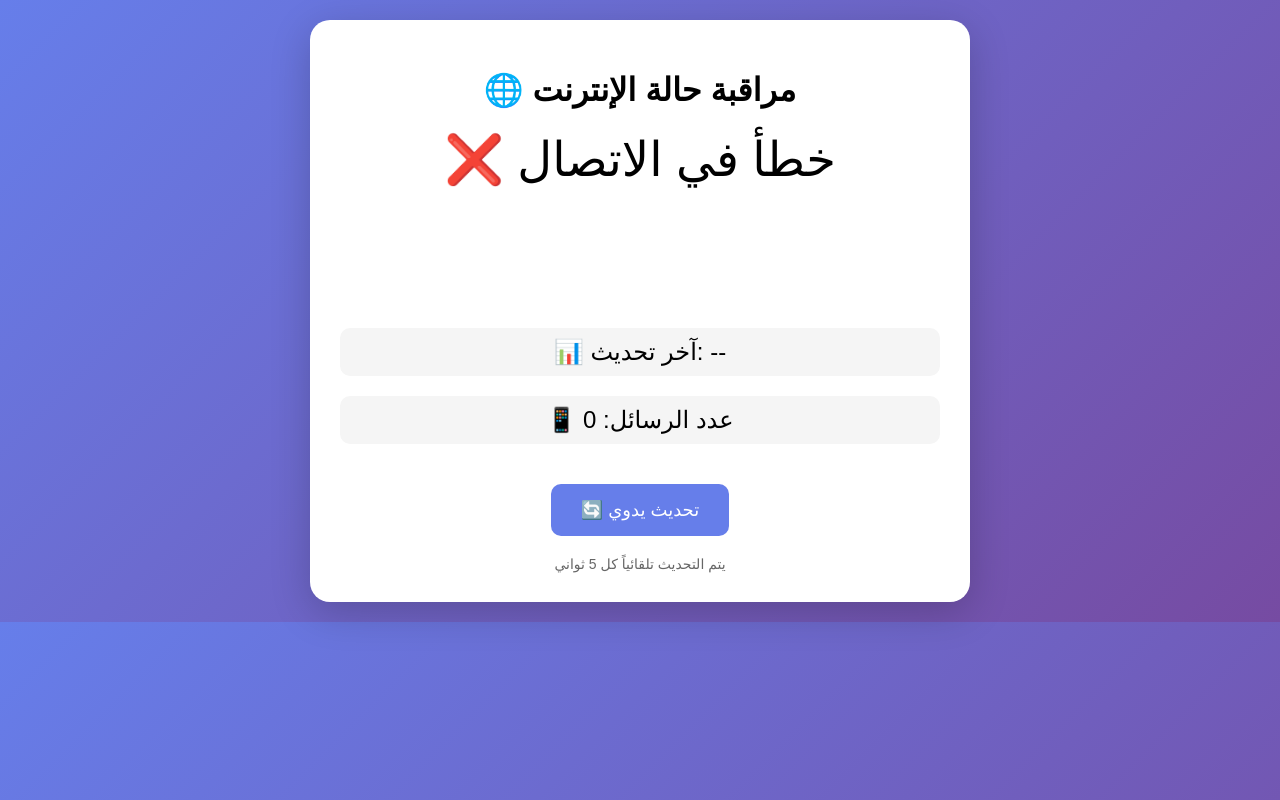
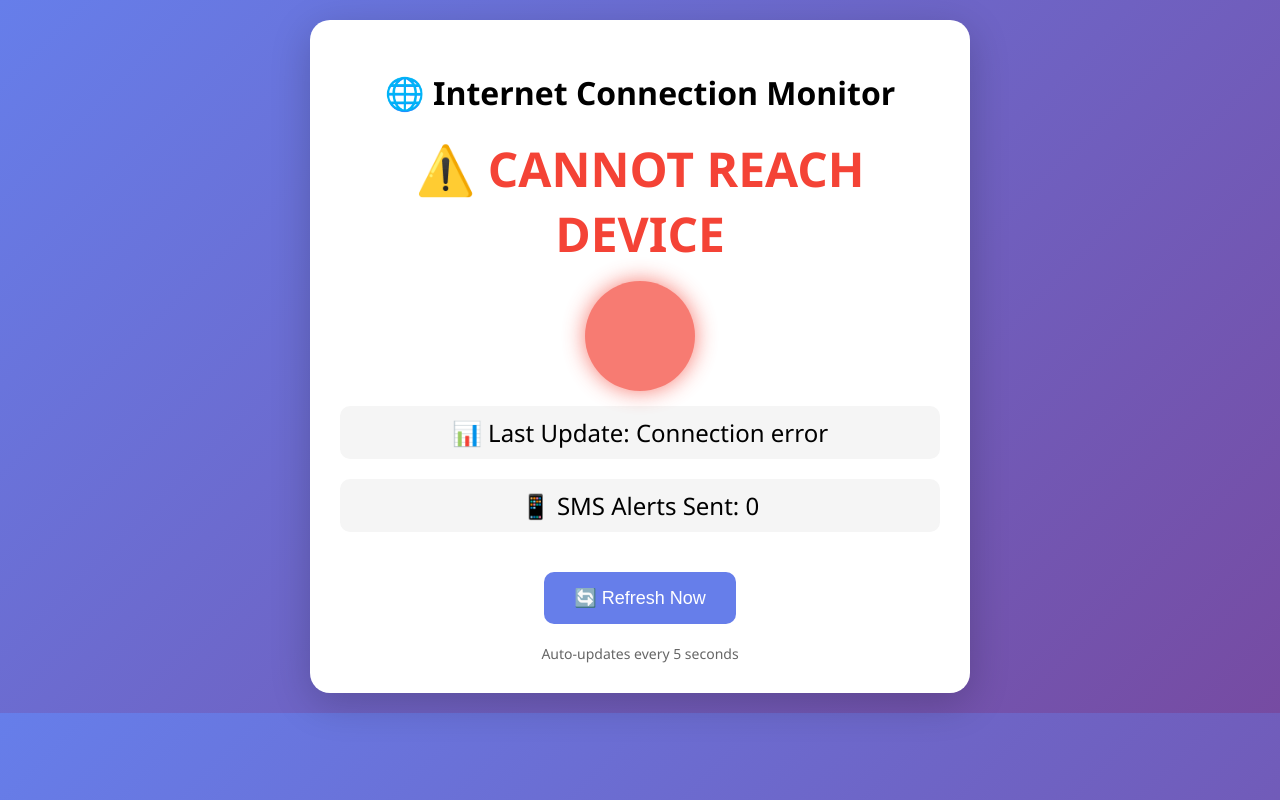
Before and after one commit to foaudsaweri3/todolist, a plain HTML site: page index.html in a window 1280 px wide. Drawn offline with Linux system fonts and the light colour scheme; no server answers.

Commit message:
Update index.html

```diff
--- a/index.html
+++ b/index.html
@@ -1,158 +1,104 @@
 <!DOCTYPE html>
-<html>
+<html lang="en"> <!-- changed language to English -->
 <head>
-    <title>Internet Monitor</title>
+    <title>Internet Monitor Dashboard</title>
     <meta charset="UTF-8">
-    <meta http-equiv="refresh" content="5"> <!-- تحديث تلقائي كل 5 ثواني -->
     <style>
-        body {
-            font-family: Arial, sans-serif;
-            text-align: center;
-            background: linear-gradient(135deg, #667eea 0%, #764ba2 100%);
-            margin: 0;
-            padding: 20px;
-        }
-
-        .container {
-            max-width: 600px;
-            margin: auto;
-            background: white;
-            border-radius: 20px;
-            padding: 30px;
-            box-shadow: 0 10px 40px rgba(0,0,0,0.2);
-        }
-
-        .status {
-            font-size: 48px;
-            margin: 20px 0;
-        }
-
-        .online {
-            color: #4CAF50;
-        }
-
-        .offline {
-            color: #f44336;
-        }
-
-        .indicator {
-            width: 100px;
-            height: 100px;
-            border-radius: 50%;
-            margin: 20px auto;
-            animation: pulse 2s infinite;
-        }
-
-        .indicator.online {
-            background: #4CAF50;
-            box-shadow: 0 0 20px #4CAF50;
-        }
-
-        .indicator.offline {
-            background: #f44336;
-            box-shadow: 0 0 20px #f44336;
-        }
-
-        @keyframes pulse {
-            0% { transform: scale(1); opacity: 1; }
-            50% { transform: scale(1.1); opacity: 0.7; }
-            100% { transform: scale(1); opacity: 1; }
-        }
-
-        .data {
-            font-size: 24px;
-            margin: 20px 0;
-            padding: 10px;
-            background: #f5f5f5;
-            border-radius: 10px;
-        }
-
-        button {
-            background: #667eea;
-            color: white;
-            border: none;
-            padding: 15px 30px;
-            border-radius: 10px;
-            font-size: 18px;
-            cursor: pointer;
-            margin-top: 20px;
-        }
-
-        button:hover {
-            background: #764ba2;
-        }
-
-        .timestamp {
-            color: #666;
-            font-size: 14px;
-            margin-top: 20px;
-        }
+        /* --- (حافظ على نفس التصميم الجميل الذي كتبته سابقًا) --- */
+        body { font-family: 'Segoe UI', Tahoma, Geneva, Verdana, sans-serif; text-align: center; background: linear-gradient(135deg, #667eea 0%, #764ba2 100%); margin: 0; padding: 20px; }
+        .container { max-width: 600px; margin: auto; background: white; border-radius: 20px; padding: 30px; box-shadow: 0 10px 40px rgba(0,0,0,0.2); }
+        .status { font-size: 48px; margin: 20px 0; font-weight: bold; }
+        .online { color: #4CAF50; }
+        .offline { color: #f44336; }
+        .indicator { width: 100px; height: 100px; border-radius: 50%; margin: 20px auto; animation: pulse 2s infinite; }
+        .indicator.online { background: #4CAF50; box-shadow: 0 0 20px #4CAF50; }
+        .indicator.offline { background: #f44336; box-shadow: 0 0 20px #f44336; }
+        @keyframes pulse { 0% { transform: scale(1); opacity: 1; } 50% { transform: scale(1.1); opacity: 0.7; } 100% { transform: scale(1); opacity: 1; } }
+        .data { font-size: 24px; margin: 20px 0; padding: 10px; background: #f5f5f5; border-radius: 10px; }
+        button { background: #667eea; color: white; border: none; padding: 15px 30px; border-radius: 10px; font-size: 18px; cursor: pointer; margin-top: 20px; transition: transform 0.2s; }
+        button:hover { background: #764ba2; transform: scale(1.02); }
+        .timestamp { color: #666; font-size: 14px; margin-top: 20px; }
     </style>
 </head>
 <body>
     <div class="container">
-        <h1>🌐 مراقبة حالة الإنترنت</h1>
+        <h1>🌐 Internet Connection Monitor</h1>
 
-        <div class="status" id="statusText">
-            جاري التحميل...
-        </div>
-
+        <div class="status" id="statusText">Loading...</div>
         <div class="indicator" id="indicator"></div>
 
         <div class="data">
-            📊 آخر تحديث: <span id="timestamp">--</span>
+            📊 Last Update: <span id="timestamp">--:--:--</span>
         </div>
 
         <div class="data">
-            📱 عدد الرسائل: <span id="smsCount">0</span>
+            📱 SMS Alerts Sent: <span id="smsCount">0</span>
         </div>
 
-        <button onclick="refreshData()">
-            🔄 تحديث يدوي
+        <button onclick="fetchData()">
+            🔄 Refresh Now
         </button>
 
         <div class="timestamp">
-            يتم التحديث تلقائياً كل 5 ثواني
+            Auto-updates every 5 seconds
         </div>
     </div>
 
     <script>
-        // استبدل هذا الرابط برابط خادمك
-        const API_URL = "http://YOUR_ESP_IP_ADDRESS/status";
+        // ⚠️ IMPORTANT: Replace this IP address with your ESP8266's IP address ⚠️
+        const ESP_IP = "http://192.168.1.100"; // <-- CHANGE THIS NUMBER!
+        const API_URL = `${ESP_IP}/status`;
 
-        function updateStatus(data) {
+        async function fetchData() {
             const statusDiv = document.getElementById('statusText');
             const indicator = document.getElementById('indicator');
-            const timestamp = document.getElementById('timestamp');
+            const timestampSpan = document.getElementById('timestamp');
+            const smsCountSpan = document.getElementById('smsCount');
 
-            if (data.online === 1) {
-                statusDiv.innerHTML = '🟢 الإنترنت متصل';
+            // Show loading state
+            statusDiv.innerHTML = '🔄 Connecting to device...';
+            statusDiv.className = 'status';
+
+            try {
+                // Send request to ESP8266
+                const response = await fetch(API_URL);
+
+                if (!response.ok) {
+                    throw new Error(`HTTP error! status: ${response.status}`);
+                }
+
+                const data = await response.json(); // Parse the JSON response
+                console.log("Data received:", data); // See the data in browser console
+
+                // Update the webpage based on the received data
+                if (data.internet === "online") {
+                    statusDiv.innerHTML = '🟢 INTERNET IS ONLINE';
                     statusDiv.className = 'status online';
                     indicator.className = 'indicator online';
                 } else {
-                statusDiv.innerHTML = '🔴 الإنترنت مقطوع';
+                    statusDiv.innerHTML = '🔴 INTERNET IS OFFLINE';
                     statusDiv.className = 'status offline';
                     indicator.className = 'indicator offline';
                 }
 
-            timestamp.innerHTML = new Date().toLocaleString();
-            document.getElementById('smsCount').innerHTML = data.smsCount || 0;
-        }
+                // Update SMS count and timestamp
+                smsCountSpan.innerHTML = data.smsCount || 0;
+                timestampSpan.innerHTML = new Date().toLocaleTimeString();
 
-        async function refreshData() {
-            try {
-                const response = await fetch(API_URL);
-                const data = await response.json();
-                updateStatus(data);
             } catch (error) {
-                console.error('Error:', error);
-                document.getElementById('statusText').innerHTML = '❌ خطأ في الاتصال';
+                console.error('Error fetching data:', error);
+                statusDiv.innerHTML = '⚠️ CANNOT REACH DEVICE';
+                statusDiv.className = 'status offline';
+                indicator.className = 'indicator offline';
+                timestampSpan.innerHTML = 'Connection error';
             }
         }
 
-        // تحديث تلقائي
-        setInterval(refreshData, 5000);
-        refreshData();  // تحديث أولي
+        // Fetch data immediately when page loads
+        fetchData();
+
+        // Then fetch data automatically every 5 seconds
+        setInterval(fetchData, 5000);
     </script>
 </body>
 </html>
```
Lines whose indentation alone changed are shown as unchanged.
